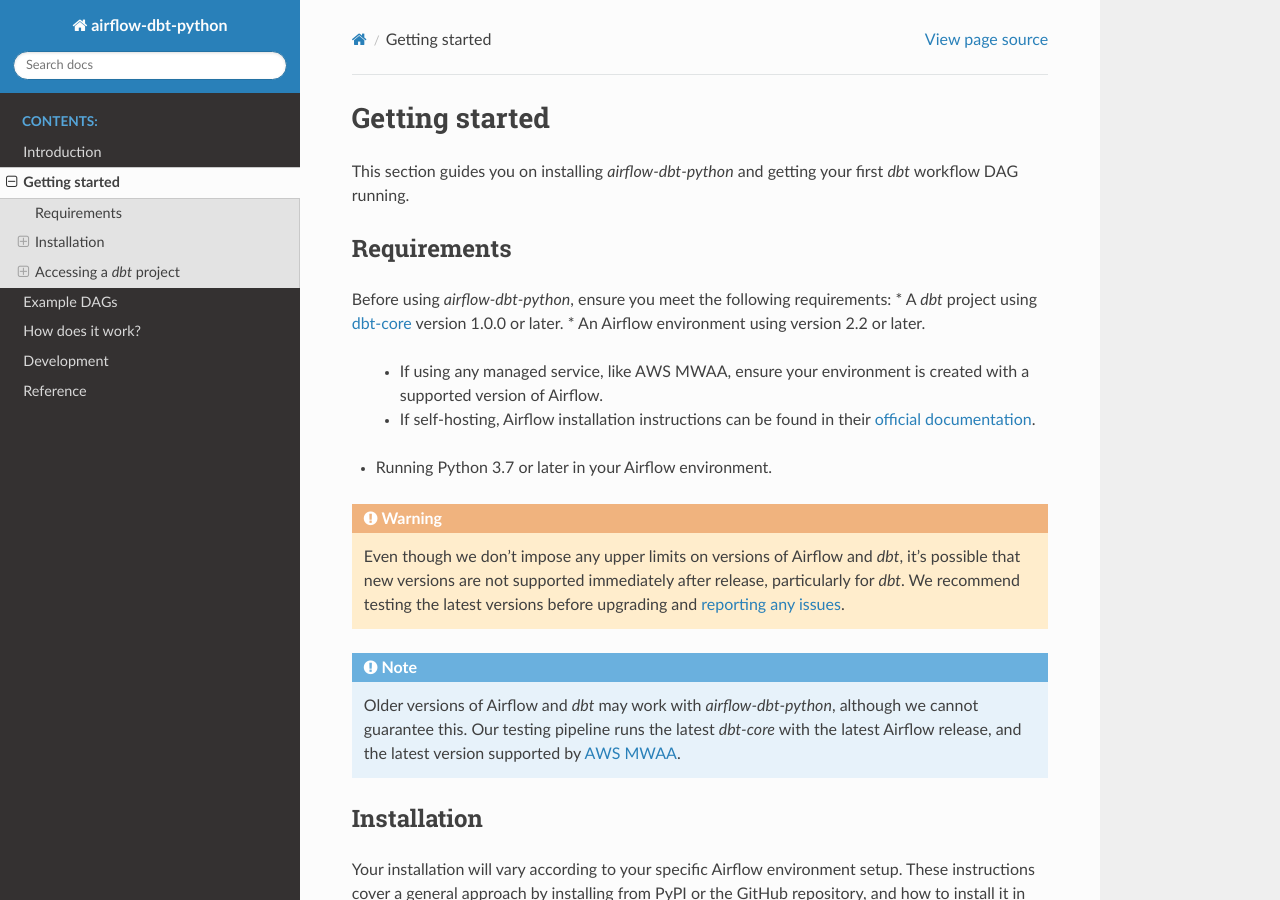
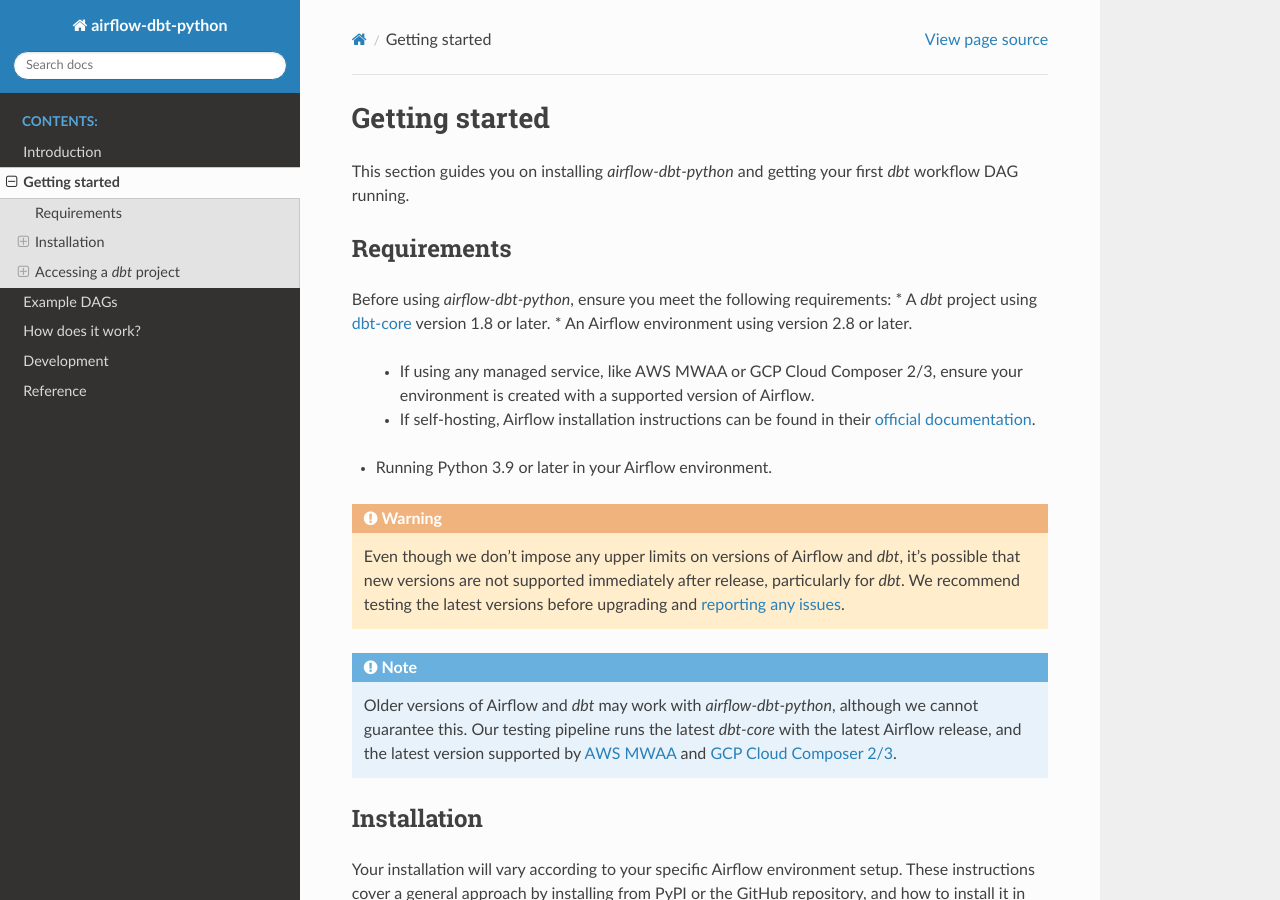
Before and after one commit to tomasfarias/airflow-dbt-python, a Sphinx documentation site: the page built from docs/getting_started.rst, in a window 1280 px wide and 900 px high. Built offline with Sphinx 7.4.7 and the Read the Docs theme 3.1.0, drawn with Linux system fonts in a browser that asks for light colours; a style sheet for code colours, icons or effects is not loaded; some of the changed text lies outside the part shown.

Commit message:
chore: Version v3.0.0 bump

```diff
--- a/airflow_dbt_python/__version__.py
+++ b/airflow_dbt_python/__version__.py
@@ -3,4 +3,4 @@
 __author__ = "Tomás Farías Santana"
 __copyright__ = "Copyright 2021 Tomás Farías Santana"
 __title__ = "airflow-dbt-python"
-__version__ = "2.2.0"
+__version__ = "3.0.0"
--- a/docs/getting_started.rst
+++ b/docs/getting_started.rst
@@ -9,19 +9,19 @@
 ------------
 
 Before using *airflow-dbt-python*, ensure you meet the following requirements:
-* A *dbt* project using `dbt-core <https://pypi.org/project/dbt-core/>`_ version 1.0.0 or later.
-* An Airflow environment using version 2.2 or later.
+* A *dbt* project using `dbt-core <https://pypi.org/project/dbt-core/>`_ version 1.8 or later.
+* An Airflow environment using version 2.8 or later.
 
-  * If using any managed service, like AWS MWAA, ensure your environment is created with a supported version of Airflow.
+  * If using any managed service, like AWS MWAA or GCP Cloud Composer 2/3, ensure your environment is created with a supported version of Airflow.
   * If self-hosting, Airflow installation instructions can be found in their `official documentation <https://airflow.apache.org/docs/apache-airflow/stable/installation/index.html>`_.
 
-* Running Python 3.7 or later in your Airflow environment.
+* Running Python 3.9 or later in your Airflow environment.
 
 .. warning::
    Even though we don't impose any upper limits on versions of Airflow and *dbt*, it's possible that new versions are not supported immediately after release, particularly for *dbt*. We recommend testing the latest versions before upgrading and `reporting any issues <https://github.com/tomasfarias/airflow-dbt-python/issues/new/choose>`_.
 
 .. note::
-   Older versions of Airflow and *dbt* may work with *airflow-dbt-python*, although we cannot guarantee this. Our testing pipeline runs the latest *dbt-core* with the latest Airflow release, and the latest version supported by `AWS MWAA <https://aws.amazon.com/managed-workflows-for-apache-airflow/>`_.
+   Older versions of Airflow and *dbt* may work with *airflow-dbt-python*, although we cannot guarantee this. Our testing pipeline runs the latest *dbt-core* with the latest Airflow release, and the latest version supported by `AWS MWAA <https://aws.amazon.com/managed-workflows-for-apache-airflow/>`_ and `GCP Cloud Composer 2/3 <https://aws.amazon.com/managed-workflows-for-apache-airflow/>`_.
 
 Installation
 ------------
@@ -109,7 +109,7 @@
 .. code-block:: shell
    :caption: requirements.txt
 
-   /usr/local/airflow/plugins/airflow_dbt_python-1.0.0-py3-none-any.whl
+   /usr/local/airflow/plugins/airflow_dbt_python-3.0.0-py3-none-any.whl
 
 Accessing a *dbt* project
 -------------------------
--- a/pyproject.toml
+++ b/pyproject.toml
@@ -1,6 +1,6 @@
 [project]
 name = "airflow-dbt-python"
-version = "2.2.0"
+version = "3.0.0"
 description = "A collection of Airflow operators, hooks, and utilities to execute dbt commands"
 authors = [{ name = "Tomás Farías Santana", email = "tomas@tomasfarias.dev" }]
 license = "MIT"
@@ -43,7 +43,7 @@
     "dbt-redshift>=1.8.0,<2.0.0",
     "dbt-postgres>=1.8.0,<2.0.0",
     "dbt-snowflake>=1.8.0,<2.0.0",
-    "dbt-spark>=1.8.0,<2.0.0",
+    "dbt-spark[all]>=1.8.0,<2.0.0",
 ]
 bigquery = [
     "dbt-bigquery>=1.8.0,<2.0.0",
```
Also changed, not shown: README.md (+1 -1 lines), 1 other file.
